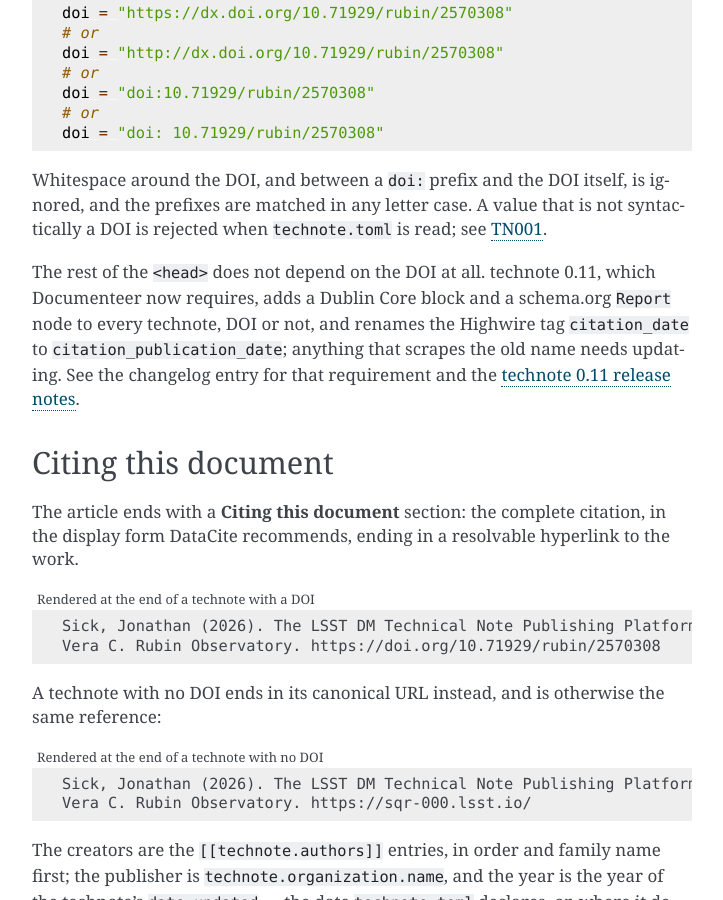
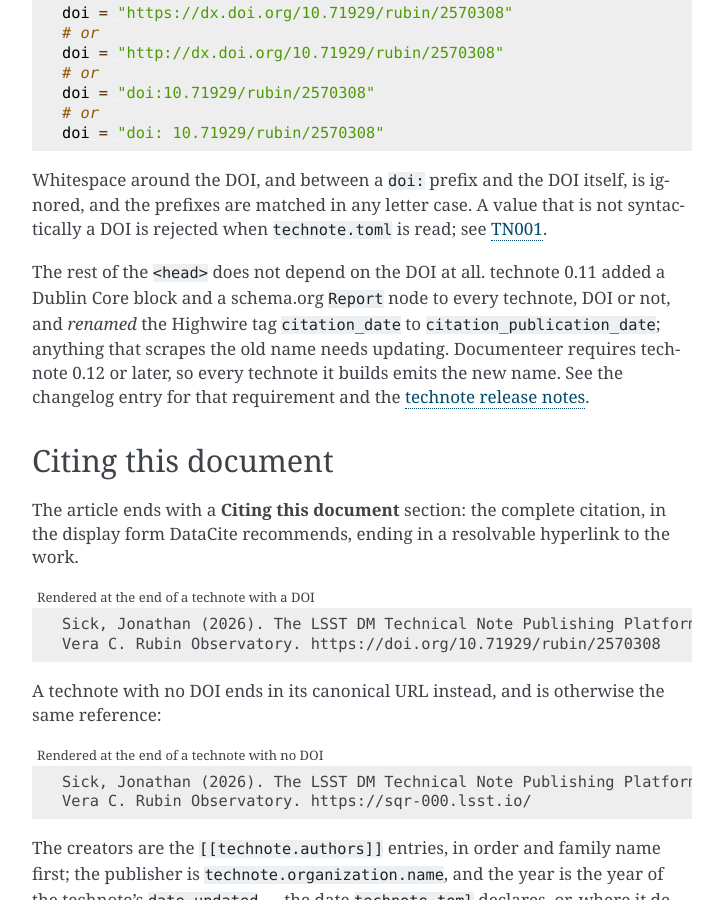
Before and after one commit to lsst-sqre/documenteer, a Sphinx documentation site: the page built from docs/technotes/citations.rst, in a window 1280 px wide and 900 px high, scrolled down 1163 px. Shown: the whole window, without its empty margins (388-1111 px from the left). Built offline with Sphinx 7.4.7, drawn with Linux system fonts in a browser that asks for light colours; pages that are not in the unit, such as notebooks, are missing from menus.

Commit message:
Credit technote 0.11 for the head tags without naming it as the floor
The technote citations page said technote 0.11 is the version Documenteer
requires; the requirement is now 0.12. Say that 0.11 added the Dublin Core
block, the schema.org Report node, and the citation_publication_date
rename, and that Documenteer requires 0.12 or later, so every technote it
builds emits the new name.

Addresses f4 of the review at dd77e36 on PR #471.

```diff
--- a/docs/technotes/citations.rst
+++ b/docs/technotes/citations.rst
@@ -55,8 +55,9 @@ Whitespace around the DOI, and between a ``doi:`` prefix and the DOI itself, is
 A value that is not syntactically a DOI is rejected when :file:`technote.toml` is read; see :doc:`TN001 <lint/tn001>`.
 
 The rest of the ``<head>`` does not depend on the DOI at all.
-technote 0.11, which Documenteer now requires, adds a Dublin Core block and a schema.org ``Report`` node to every technote, DOI or not, and renames the Highwire tag ``citation_date`` to ``citation_publication_date``; anything that scrapes the old name needs updating.
-See the :doc:`changelog </changelog>` entry for that requirement and the `technote 0.11 release notes <https://technote.lsst.io/changelog.html>`__.
+technote 0.11 added a Dublin Core block and a schema.org ``Report`` node to every technote, DOI or not, and *renamed* the Highwire tag ``citation_date`` to ``citation_publication_date``; anything that scrapes the old name needs updating.
+Documenteer requires technote 0.12 or later, so every technote it builds emits the new name.
+See the :doc:`changelog </changelog>` entry for that requirement and the `technote release notes <https://technote.lsst.io/changelog.html>`__.
 
 Citing this document
 ====================
```
